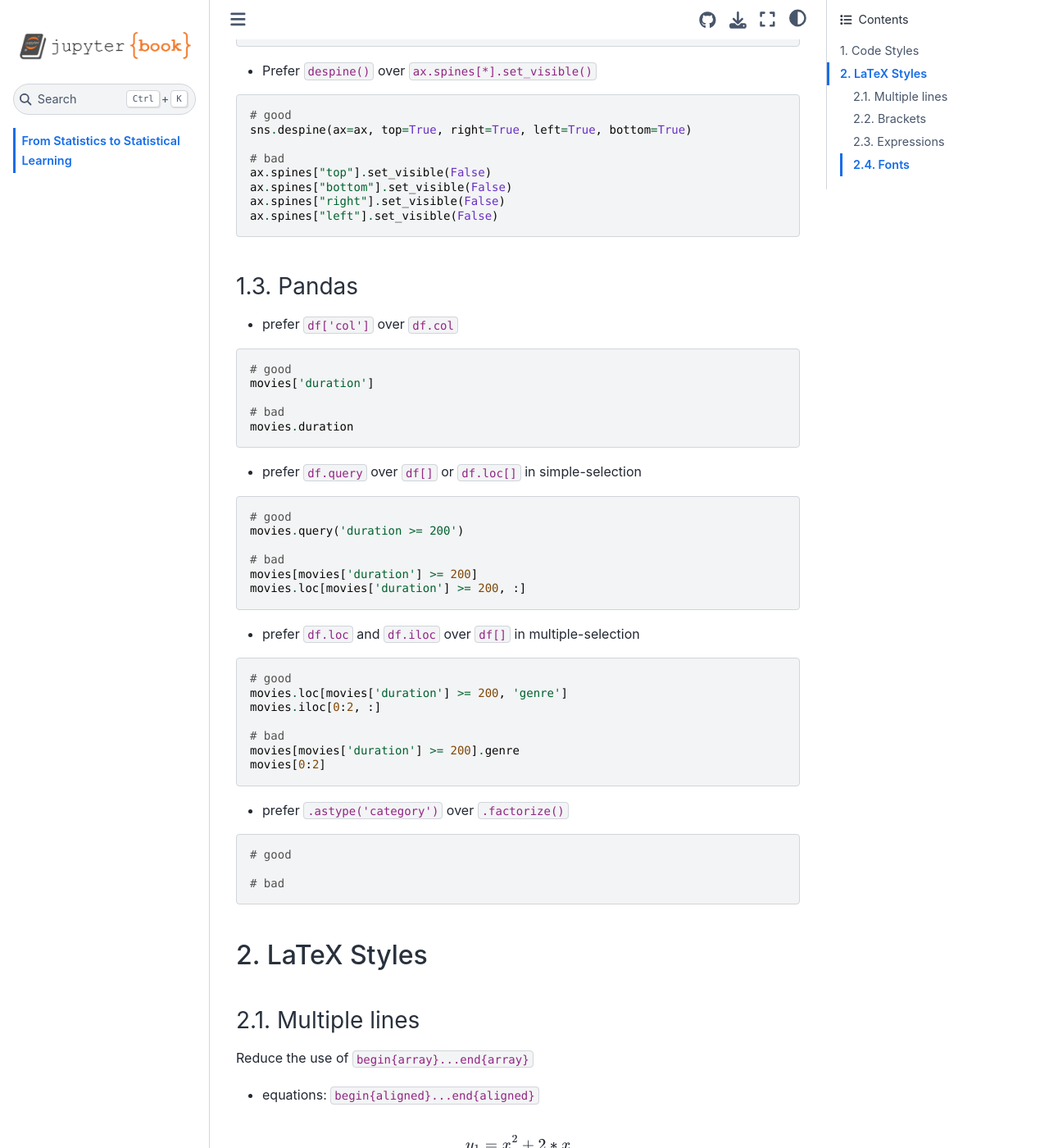
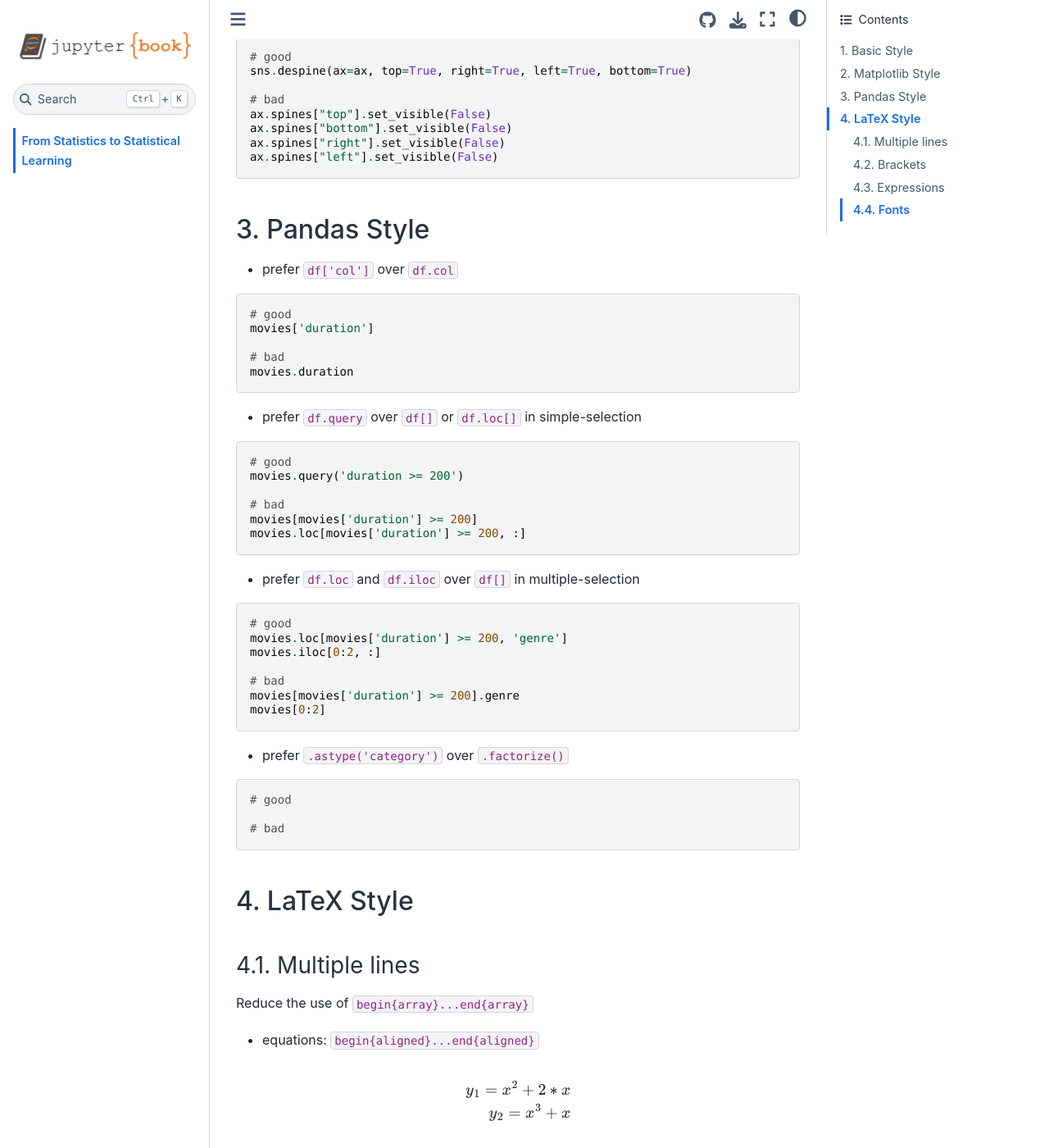
Before and after one commit to jy12060026ai/excss-stats, a Jupyter Book: the page built from intro.md, in a window 1280 px wide and 1400 px high, scrolled down 1985 px. Shown: the whole window at 82% size. Built offline with Jupyter Book 1.0.4 settings and Sphinx 7.4.7 and the Sphinx Book theme 1.1.4, drawn with Linux system fonts in a browser that asks for light colours; pages that are not in the unit, such as notebooks, are missing from menus; some of the changed text lies outside the part shown.

Commit message:
update docs
Signed-off-by: ivaquero <46377665+integzz@users.noreply.github.com>

````diff
--- a/intro.md
+++ b/intro.md
@@ -6,9 +6,7 @@ A Notebook Collection of the Following Data Science Books with Improved Readabil
 - [Introduction to Probability](https://www.routledge.com/Introduction-to-Probability-Second-Edition/Blitzstein-Hwang/p/book/9781138369917) (ITP)
 - [Statistical Rethinking](https://xcelab.net/rm/statistical-rethinking/) (SRT)
 
-## 1. Code Styles
-
-### 1.1. Basics
+## 1. Basic Style
 
 - prefer `f-string` over `.format()`
 
@@ -35,7 +33,7 @@ for i in range(len(xs)):
   print(f'{i}: {xs[i]}')
 ```
 
-### 1.2. Matplotlib
+## 2. Matplotlib Style
 
 > including seaborn
 
@@ -105,7 +103,7 @@ ax.spines["right"].set_visible(False)
 ax.spines["left"].set_visible(False)
 ```
 
-### 1.3. Pandas
+## 3. Pandas Style
 
 - prefer `df['col']` over `df.col`
 
@@ -148,9 +146,9 @@ movies[0:2]
 # bad
 ```
 
-## 2. LaTeX Styles
+## 4. LaTeX Style
 
-### 2.1. Multiple lines
+### 4.1. Multiple lines
 
 Reduce the use of `begin{array}...end{array}`
 
@@ -214,7 +212,7 @@ $$
 $$
 ```
 
-### 2.2. Brackets
+### 4.2. Brackets
 
 - prefer `\Bigg...\Bigg` over `\left...\right`
 
@@ -240,7 +238,7 @@ $$
 $$
 ```
 
-### 2.3. Expressions
+### 4.3. Expressions
 
 - prefer `^{\top}` over `^T` for transpose
 
@@ -278,7 +276,7 @@ $$
 $$
 ```
 
-### 2.4. Fonts
+### 4.4. Fonts
 
 - prefer `{rm }` over `\mathop{}` or `\operatorname{}`
 
````
